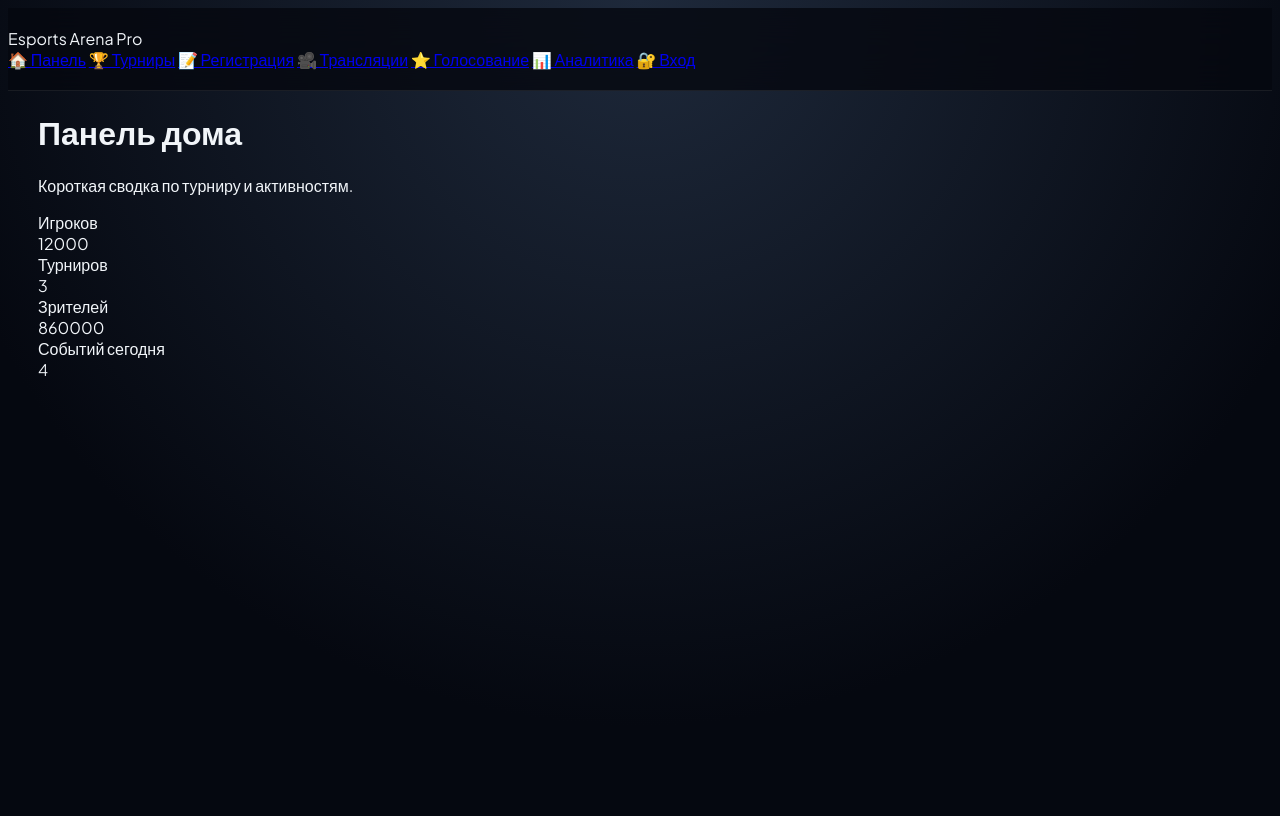
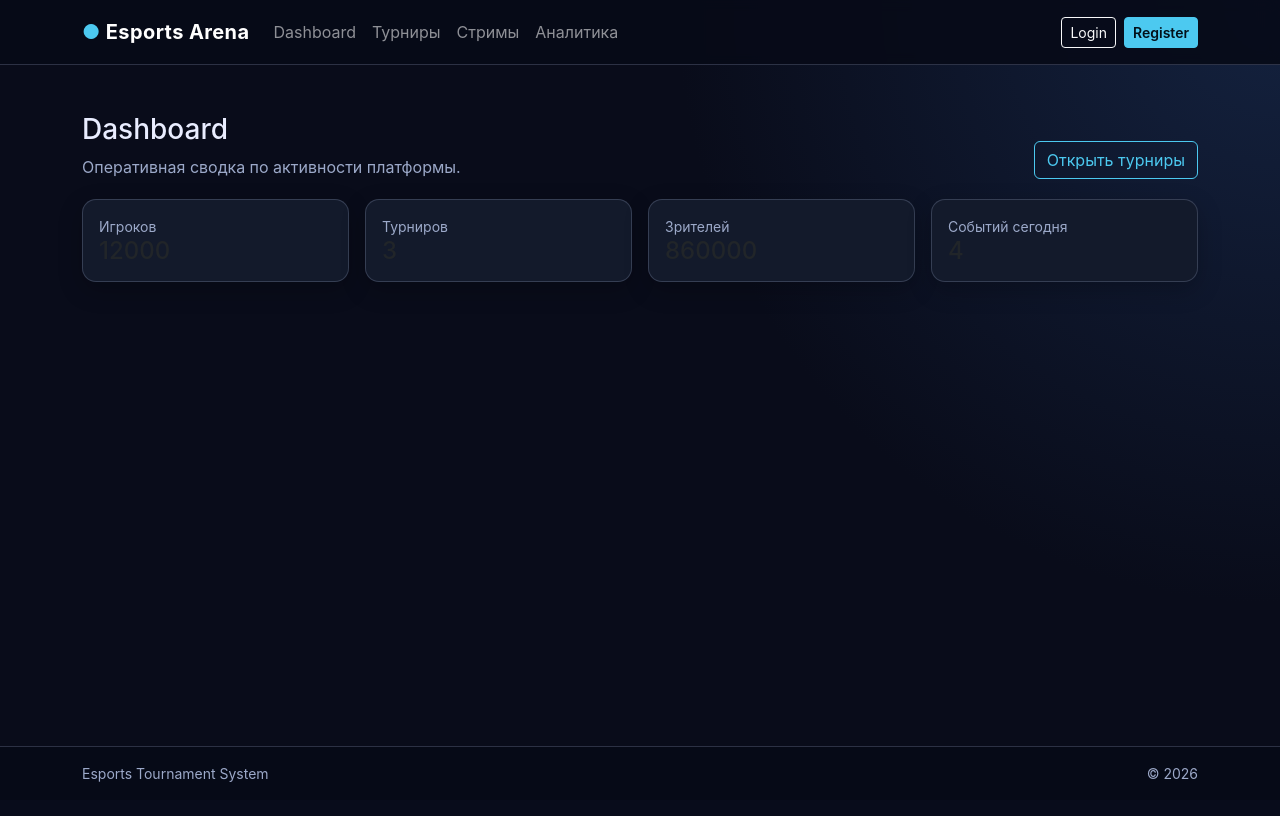
Before and after one commit to mankru71/esports_tournaaments, a Django app: page / in a window 1280 px wide. After the commit the page ends 782 px from the top, so only its background shows below. Run offline with Django 4.2, Linux system fonts and the light colour scheme; data that the repository does not hold is empty.

Commit message:
UI: add dark esports theme and shared layout

```diff
--- a/frontend_django/core/templates/base.html
+++ b/frontend_django/core/templates/base.html
@@ -4,38 +4,65 @@
 <head>
   <meta charset="utf-8" />
   <meta name="viewport" content="width=device-width, initial-scale=1" />
-  <title>{% block title %}Киберспортивный турнир{% endblock %}</title>
-  <link rel="stylesheet" href="{% static 'core/base.css' %}">
-  <link rel="stylesheet" href="{% static 'core/layout.css' %}">
-  <link rel="stylesheet" href="{% static 'core/components.css' %}">
+  <title>{% block title %}Esports Tournaments{% endblock %}</title>
+  <link rel="icon" type="image/svg+xml" href="{% static 'img/favicon.svg' %}">
+  <link href="https://cdn.jsdelivr.net/npm/bootstrap@5.3.3/dist/css/bootstrap.min.css" rel="stylesheet" integrity="sha384-QWTKZyjpPEjISv5WaRU9OFeRpok6YctnYmDr5pNlyT2bRjXh0JMhjY6hW+ALEwIH" crossorigin="anonymous">
+  <link rel="stylesheet" href="{% static 'css/app.css' %}">
 </head>
 <body>
-  <header class="topbar">
-    <div class="brand">Esports Arena Pro</div>
-    <nav class="nav">
-      <a href="{% url 'dashboard' %}">🏠 Панель</a>
-      <a href="{% url 'tournaments' %}">🏆 Турниры</a>
-      <a href="{% url 'registration' %}">📝 Регистрация</a>
-      <a href="{% url 'streams' %}">🎥 Трансляции</a>
-      <a href="{% url 'voting' %}">⭐ Голосование</a>
-      <a href="{% url 'analytics' %}">📊 Аналитика</a>
+  <div class="app-shell">
+    <header>
+      <nav class="navbar navbar-expand-lg navbar-dark">
+        <div class="container py-1">
+          <a class="navbar-brand" href="{% url 'dashboard' %}">
+            <span class="brand-mark">●</span> Esports Arena
+          </a>
+          <button class="navbar-toggler" type="button" data-bs-toggle="collapse" data-bs-target="#mainNav" aria-controls="mainNav" aria-expanded="false" aria-label="Toggle navigation">
+            <span class="navbar-toggler-icon"></span>
+          </button>
+          <div class="collapse navbar-collapse" id="mainNav">
+            <ul class="navbar-nav me-auto mb-2 mb-lg-0">
+              <li class="nav-item"><a class="nav-link" href="{% url 'dashboard' %}">Dashboard</a></li>
+              <li class="nav-item"><a class="nav-link" href="{% url 'tournaments' %}">Турниры</a></li>
+              <li class="nav-item"><a class="nav-link" href="{% url 'streams' %}">Стримы</a></li>
+              <li class="nav-item"><a class="nav-link" href="{% url 'analytics' %}">Аналитика</a></li>
+            </ul>
+            <div class="d-flex gap-2 align-items-center">
               {% if current_user %}
-        <a href="{% url 'logout' %}">🚪 Выход ({{ current_user.role }})</a>
+                <span class="badge rounded-pill text-bg-dark border border-secondary-subtle">{{ current_user.email|default:'user' }} · {{ current_user.role|default:'guest' }}</span>
+                <a class="btn btn-sm btn-outline-light" href="{% url 'logout' %}">Logout</a>
               {% else %}
-        <a href="{% url 'login' %}">🔐 Вход</a>
+                <a class="btn btn-sm btn-outline-light" href="{% url 'login' %}">Login</a>
+                <a class="btn btn-sm btn-accent" href="{% url 'registration' %}">Register</a>
               {% endif %}
+            </div>
+          </div>
+        </div>
       </nav>
     </header>
 
-  <main class="container">
+    <main class="container py-4 py-lg-5">
       {% if messages %}
-      <div class="messages">
+        <div class="mb-4">
           {% for message in messages %}
-          <div class="msg {{ message.tags }}">{{ message }}</div>
+            <div class="alert alert-{{ message.tags|default:'info' }} show" data-auto-dismiss="true" role="alert">
+              {{ message }}
+            </div>
           {% endfor %}
         </div>
       {% endif %}
       {% block content %}{% endblock %}
     </main>
+
+    <footer class="footer py-3 mt-4">
+      <div class="container d-flex justify-content-between text-muted small">
+        <span>Esports Tournament System</span>
+        <span>© <span id="footer-year"></span></span>
+      </div>
+    </footer>
+  </div>
+
+  <script src="https://cdn.jsdelivr.net/npm/bootstrap@5.3.3/dist/js/bootstrap.bundle.min.js" integrity="sha384-YvpcrYf0tY3lHB60NNkmXc5s9fDVZLESaAA55NDzOxhy9GkcIdslK1eN7N6jIeHz" crossorigin="anonymous"></script>
+  <script src="{% static 'js/app.js' %}"></script>
 </body>
 </html>
--- a/frontend_django/core/templates/dashboard.html
+++ b/frontend_django/core/templates/dashboard.html
@@ -1,38 +1,41 @@
 {% extends "base.html" %}
-{% block title %}Панель — Киберспортивный турнир{% endblock %}
+{% block title %}Dashboard{% endblock %}
 
 {% block content %}
-  <h1>Панель дома</h1>
-  <p class="muted">Короткая сводка по турниру и активностям.</p>
+<section>
+  <div class="page-hero">
+    <div>
+      <h1 class="h3 mb-2">Dashboard</h1>
+      <p class="text-muted mb-0">Оперативная сводка по активности платформы.</p>
+    </div>
+    <a class="btn btn-outline-accent" href="{% url 'tournaments' %}">Открыть турниры</a>
+  </div>
 
-  <div class="grid">
-    <div class="card">
-      <div class="card-title">Игроков</div>
-      <div class="card-value">{{ stats.players }}</div>
+  <div class="row g-3">
+    <div class="col-6 col-lg-3">
+      <div class="card p-3 h-100">
+        <div class="text-muted small">Игроков</div>
+        <div class="h4 mb-0">{{ stats.players }}</div>
+      </div>
     </div>
-    <div class="card">
-      <div class="card-title">Турниров</div>
-      <div class="card-value">{{ stats.tournaments }}</div>
+    <div class="col-6 col-lg-3">
+      <div class="card p-3 h-100">
+        <div class="text-muted small">Турниров</div>
+        <div class="h4 mb-0">{{ stats.tournaments }}</div>
+      </div>
     </div>
-    <div class="card">
-      <div class="card-title">Зрителей</div>
-      <div class="card-value">{{ stats.viewers }}</div>
+    <div class="col-6 col-lg-3">
+      <div class="card p-3 h-100">
+        <div class="text-muted small">Зрителей</div>
+        <div class="h4 mb-0">{{ stats.viewers }}</div>
+      </div>
     </div>
-    <div class="card">
-      <div class="card-title">Событий сегодня</div>
-      <div class="card-value">{{ stats.events_today }}</div>
+    <div class="col-6 col-lg-3">
+      <div class="card p-3 h-100">
+        <div class="text-muted small">Событий сегодня</div>
+        <div class="h4 mb-0">{{ stats.events_today }}</div>
+      </div>
     </div>
   </div>
-
-  {% comment %} <div class="card mt">
-    <div class="card-title">Что можно сделать</div>
-    <ul class="list">
-      <li>Открыть список турниров и посмотреть сетку матчей</li>
-      <li>Подать заявку на участие</li>
-      <li>Смотреть трансляции</li>
-      <li>Проголосовать за игрока недели</li>
-    </ul>
-  </div> {% endcomment %}
+</section>
 {% endblock %}
-
-{% if is_admin %}<button class="btn">Seed demo</button>{% endif %}
--- a/frontend_django/esports_tournament/settings.py
+++ b/frontend_django/esports_tournament/settings.py
@@ -48,7 +48,10 @@
 # Статические файлы
 STATIC_URL = 'static/'
 STATIC_ROOT = os.path.join(BASE_DIR, 'staticfiles')
-STATICFILES_DIRS = [os.path.join(BASE_DIR, 'core/static')]
+STATICFILES_DIRS = [
+    os.path.join(BASE_DIR, 'core/static'),
+    os.path.join(BASE_DIR, 'static'),
+]
 
 # Медиа файлы
 MEDIA_URL = 'media/'
--- /dev/null
+++ b/frontend_django/static/css/app.css
@@ -0,0 +1,151 @@
+:root {
+  --bg: #090c1a;
+  --surface: #131a2b;
+  --surface-soft: #1a2440;
+  --text: #e9edff;
+  --muted: #9ca9c9;
+  --accent: #4cc9f0;
+  --accent-soft: rgba(76, 201, 240, 0.12);
+  --border: rgba(156, 169, 201, 0.25);
+  --success: #31d0aa;
+  --warning: #f7b955;
+  --danger: #ff6c8f;
+}
+
+body {
+  font-family: "Inter", "Segoe UI", sans-serif;
+  color: var(--text);
+  background: radial-gradient(circle at top right, #14223f, var(--bg) 40%);
+  min-height: 100vh;
+}
+
+.app-shell {
+  min-height: 100vh;
+  display: flex;
+  flex-direction: column;
+}
+
+main {
+  flex: 1;
+}
+
+.navbar-brand {
+  font-weight: 700;
+  letter-spacing: .4px;
+}
+
+.brand-mark {
+  color: var(--accent);
+}
+
+.navbar,
+.footer {
+  background: rgba(7, 11, 24, 0.9);
+  border-bottom: 1px solid var(--border);
+  backdrop-filter: blur(6px);
+}
+
+.footer {
+  border-top: 1px solid var(--border);
+  border-bottom: 0;
+}
+
+.card,
+.table-panel,
+.section-panel {
+  background: var(--surface);
+  border: 1px solid var(--border);
+  border-radius: 14px;
+  box-shadow: 0 8px 24px rgba(0, 0, 0, 0.22);
+}
+
+.card-title,
+.section-title {
+  font-weight: 600;
+}
+
+.btn-accent {
+  background: var(--accent);
+  border-color: var(--accent);
+  color: #021019;
+  font-weight: 600;
+}
+
+.btn-accent:hover {
+  background: #62d5f5;
+  border-color: #62d5f5;
+  color: #021019;
+}
+
+.btn-outline-accent {
+  border-color: var(--accent);
+  color: var(--accent);
+}
+
+.btn-outline-accent:hover {
+  background: var(--accent-soft);
+  color: var(--text);
+}
+
+.form-control,
+.form-select {
+  background-color: var(--surface-soft);
+  border-color: var(--border);
+  color: var(--text);
+}
+
+.form-control:focus,
+.form-select:focus {
+  background-color: var(--surface-soft);
+  color: var(--text);
+  border-color: var(--accent);
+  box-shadow: 0 0 0 0.25rem var(--accent-soft);
+}
+
+.form-text,
+.text-muted {
+  color: var(--muted) !important;
+}
+
+.table {
+  --bs-table-color: var(--text);
+  --bs-table-bg: transparent;
+  --bs-table-border-color: var(--border);
+  --bs-table-striped-color: var(--text);
+  --bs-table-striped-bg: rgba(255, 255, 255, 0.02);
+}
+
+.badge-status {
+  text-transform: uppercase;
+  letter-spacing: .4px;
+  font-size: .72rem;
+}
+
+.status-planned { background: rgba(76, 201, 240, .15); color: #8eddf7; }
+.status-live { background: rgba(49, 208, 170, .2); color: #85f0d3; }
+.status-finished,
+.status-approved { background: rgba(156, 169, 201, .2); color: #d2dbf5; }
+
+.alert {
+  border-radius: 12px;
+}
+
+.auth-panel {
+  max-width: 480px;
+  margin: 3rem auto;
+}
+
+.page-hero {
+  display: flex;
+  justify-content: space-between;
+  gap: 1rem;
+  align-items: end;
+  margin-bottom: 1.25rem;
+}
+
+@media (max-width: 768px) {
+  .page-hero {
+    flex-direction: column;
+    align-items: start;
+  }
+}
--- /dev/null
+++ b/frontend_django/static/js/app.js
@@ -0,0 +1,14 @@
+document.addEventListener('DOMContentLoaded', () => {
+  document.querySelectorAll('[data-auto-dismiss="true"]').forEach((el) => {
+    setTimeout(() => {
+      el.classList.add('fade');
+      el.classList.remove('show');
+      setTimeout(() => el.remove(), 250);
+    }, 3500);
+  });
+
+  const yearNode = document.getElementById('footer-year');
+  if (yearNode) {
+    yearNode.textContent = String(new Date().getFullYear());
+  }
+});
```
Also changed, not shown: frontend_django/core/templates/login.html (+23 -5 lines), frontend_django/core/templates/tournaments.html (+36 -9 lines), README.md, frontend_django/static/img/favicon.svg (added). Lines whose indentation alone changed are shown as unchanged.
